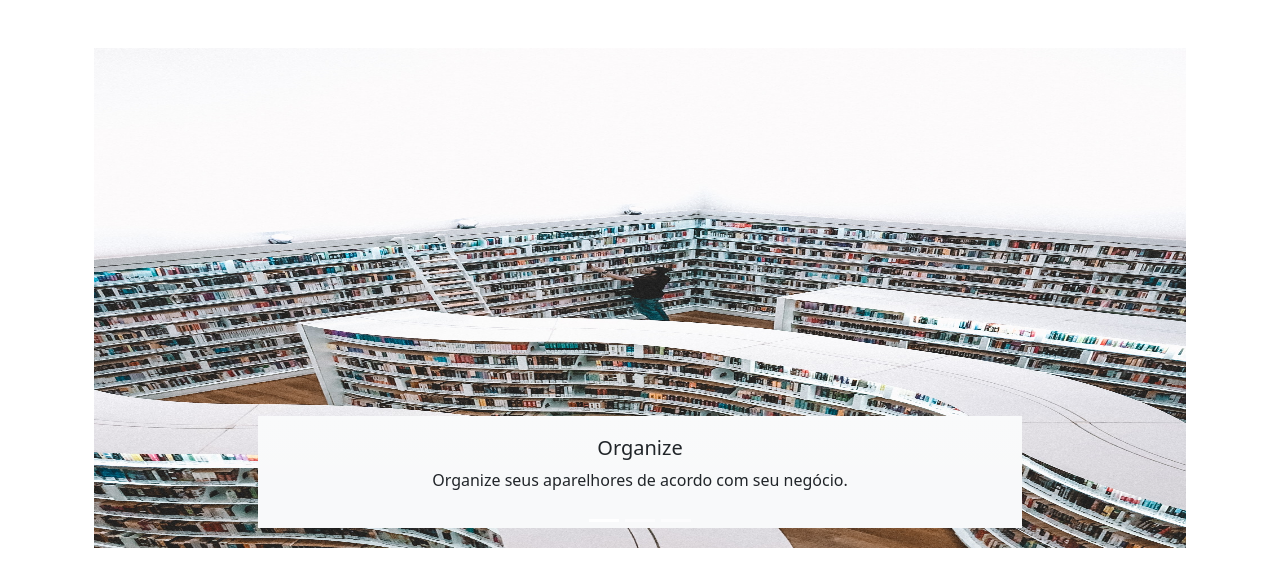
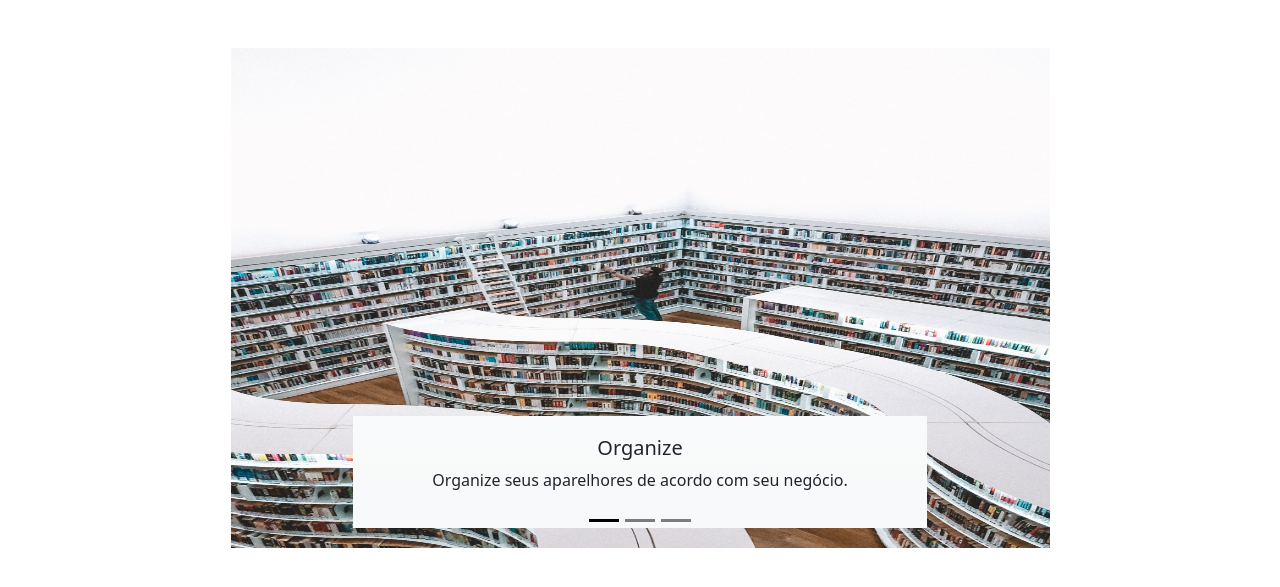
Before and after one commit to rafaelaport/projeto_tcc, a Django app: page / in a window 1280 px wide. Shown: the part 59-646 px from the top of the page. Run offline with Django 4.2, Linux system fonts and the light colour scheme; parts of the project's set-up code (start-up, migrations or seed data) failed here and were passed over.

Commit message:
fix(frontend): Adjusting the image size from home page.

```diff
--- a/project_django/templates/partials/carousel_home.html
+++ b/project_django/templates/partials/carousel_home.html
@@ -1,6 +1,6 @@
 {% load static %}
 
-<div id="carouselExampleCaptions" class="carousel slide" data-bs-ride="carousel">
+<div id="carouselExampleCaptions" class="carousel carousel-dark slide w-75 mx-auto" data-bs-ride="carousel">
   <div class="carousel-indicators">
     <button type="button" data-bs-target="#carouselExampleCaptions" data-bs-slide-to="0" class="active" aria-current="true" aria-label="Slide 1"></button>
     <button type="button" data-bs-target="#carouselExampleCaptions" data-bs-slide-to="1" aria-label="Slide 2"></button>
```
